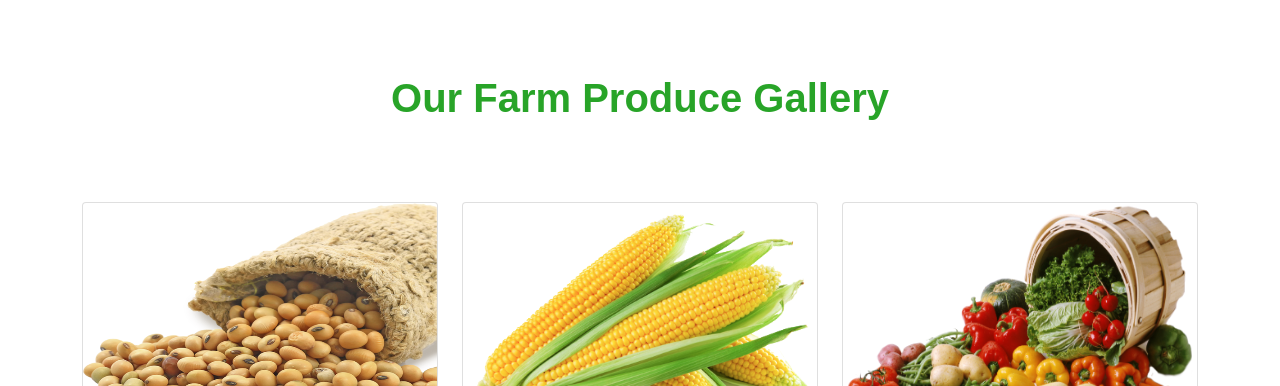
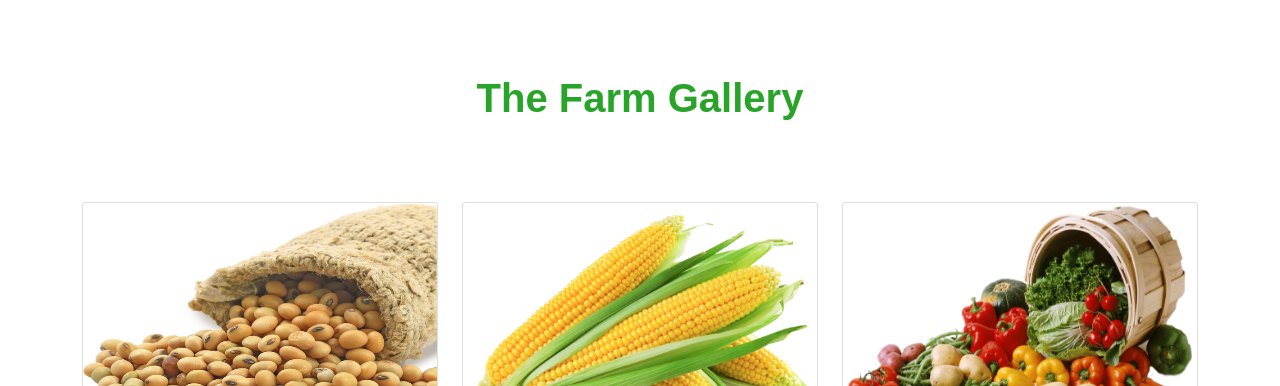
Before and after one commit to PaulNonz/stage5-task, a plain HTML site: page gallery.html in a window 1280 px wide. Shown: the part 714-1100 px from the top of the page. Drawn offline with Linux system fonts and the light colour scheme.

Commit message:
Update gallery.html

```diff
--- a/gallery.html
+++ b/gallery.html
@@ -75,7 +75,7 @@
 
 </section>
 <section class="container farmProduce-section py-5">
-  <h1 class="text-center fw-bold pp" style="color: rgba(8, 150, 8, 0.872);">Our Farm Produce Gallery</h1>
+  <h1 class="text-center fw-bold pp" style="color: rgba(8, 150, 8, 0.872);">The Farm Gallery</h1>
     <div class="agric-pic">
     <div class="py-5 flex-wrap">
         <div class="row  tdc  "  id="farmproduce-wrapper">
```
